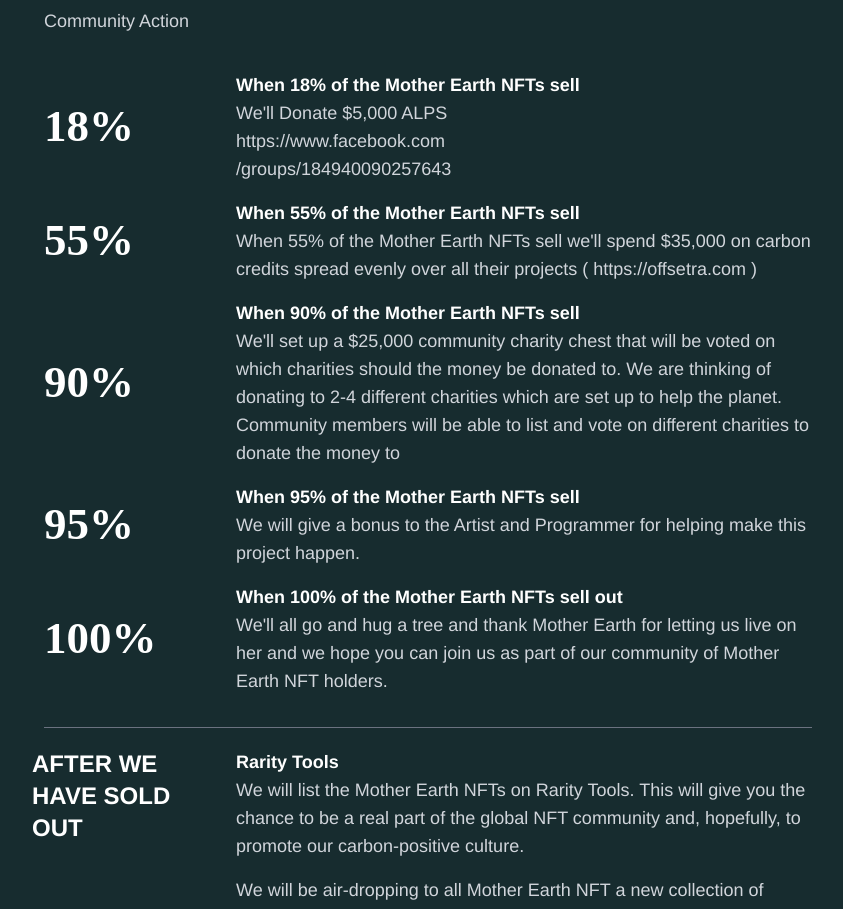
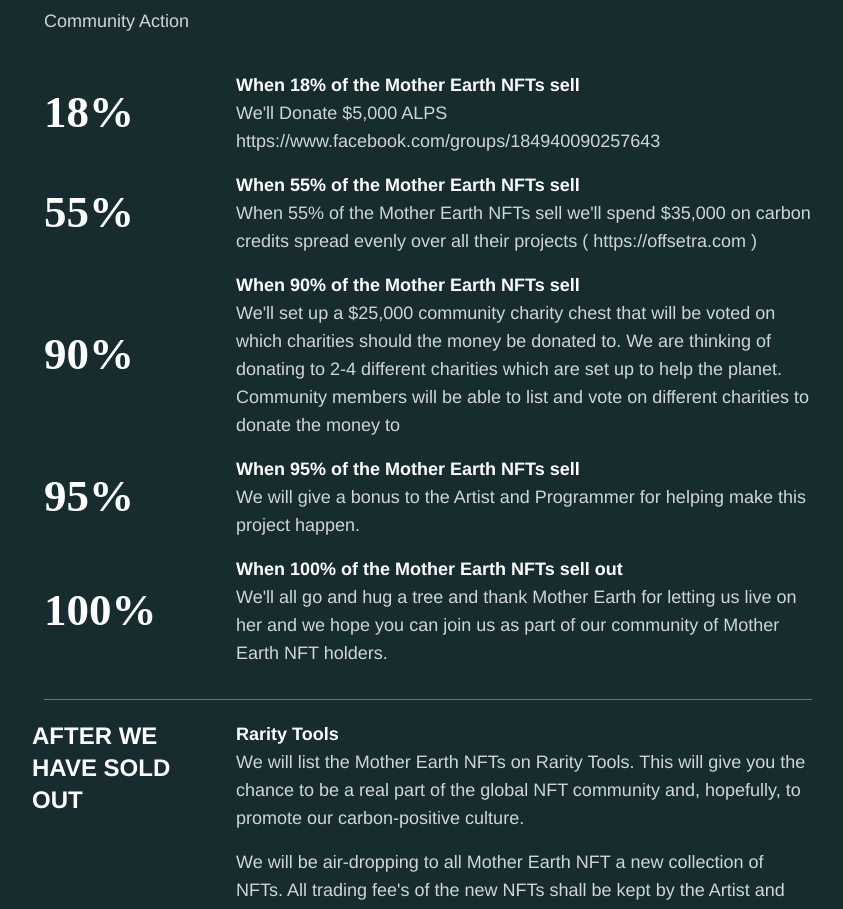
Before and after one commit to frusciante189/mother-earth, a React (Create React App) app: page / in a window 1280 px wide. Shown: the part 3960-4869 px from the top of the page, without its empty margins (212-1055 px from the left). Built offline with nearby package versions, Linux system fonts and the light colour scheme.

Commit message:
Update RoadMap.js

```diff
--- a/src/Data/RoadMap.js
+++ b/src/Data/RoadMap.js
@@ -2,7 +2,7 @@ const data = [
   {
     title: "When 18% of the Mother Earth NFTs sell",
     perc: "18%",
-    desc: "We'll Donate $5,000 ALPS <br/> <a href='https://www.facebook.com/groups/184940090257643''>https://www.facebook.com<br/>/groups/184940090257643</a> ",
+    desc: "We'll Donate $5,000 ALPS <br/> <a class='inline' href='https://www.facebook.com/groups/184940090257643''>https://www.facebook.com/groups/184940090257643</a> ",
   },
   {
     title: "When 55% of the Mother Earth NFTs sell",
```
